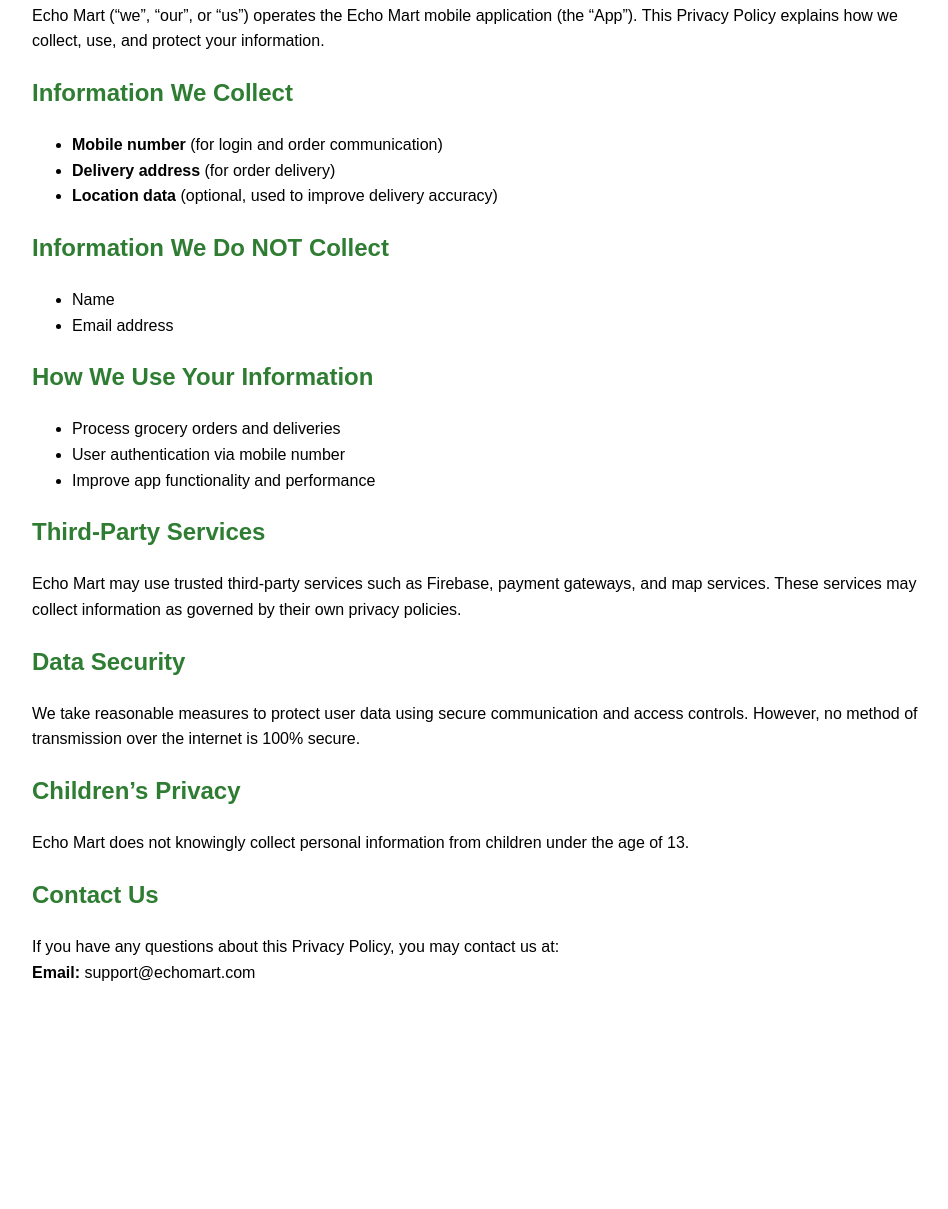
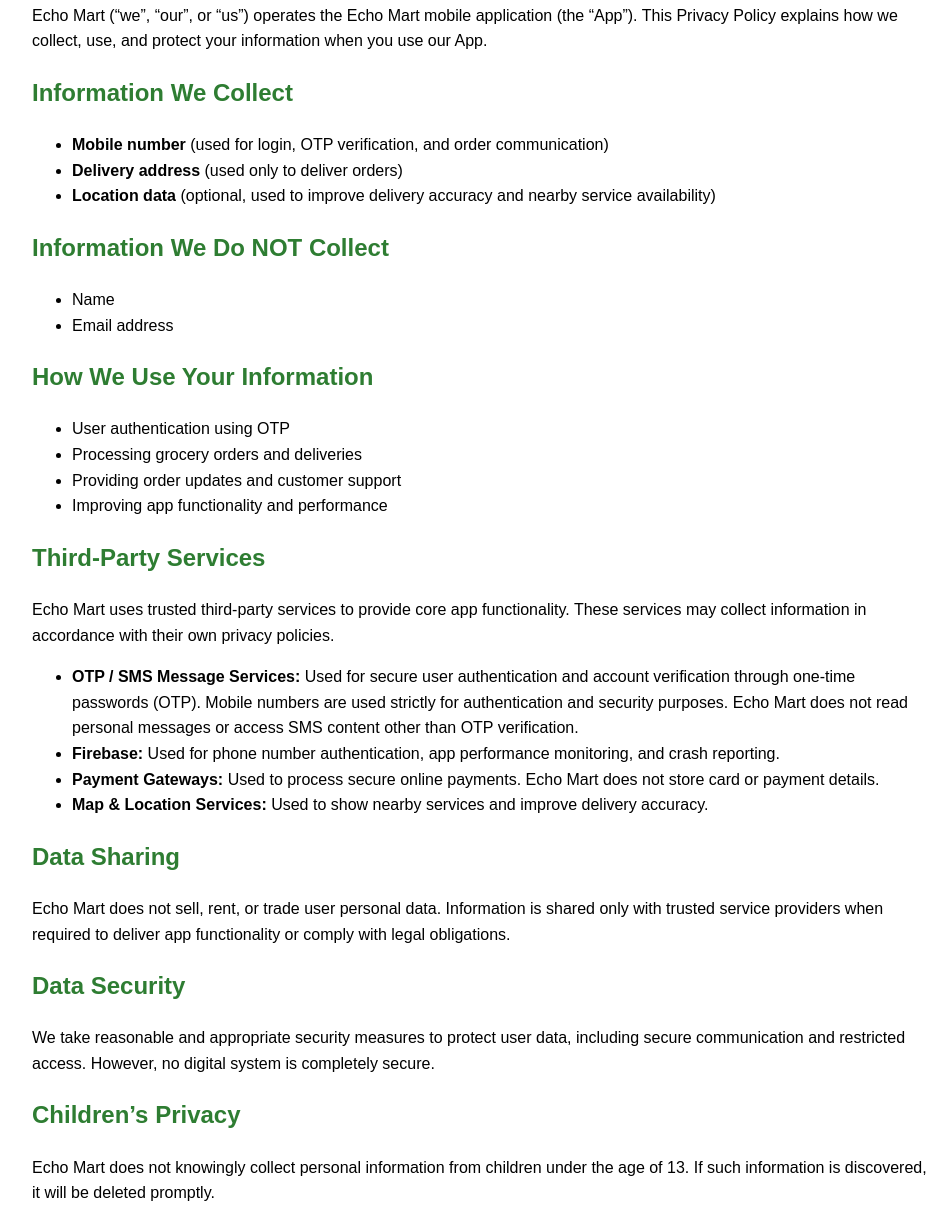
Before and after one commit to ddocksolutions/echo-mart-privacy-policy, a plain HTML site: page index.html in a window 1280 px wide. Shown: the part 153-1362 px from the top of the page, without its empty margins (158-1106 px from the left). Before the commit the page ends 1174 px from the top, so only its background shows below. Drawn offline with Linux system fonts and the light colour scheme.

Commit message:
Revise privacy policy for clarity and detail
Updated privacy policy to clarify data usage, third-party services, and user rights.

```diff
--- a/index.html
+++ b/index.html
@@ -23,14 +23,15 @@
 
 <p>
 Echo Mart (“we”, “our”, or “us”) operates the Echo Mart mobile application (the “App”).
-This Privacy Policy explains how we collect, use, and protect your information.
+This Privacy Policy explains how we collect, use, and protect your information when you
+use our App.
 </p>
 
 <h2>Information We Collect</h2>
 <ul>
-  <li><strong>Mobile number</strong> (for login and order communication)</li>
-  <li><strong>Delivery address</strong> (for order delivery)</li>
-  <li><strong>Location data</strong> (optional, used to improve delivery accuracy)</li>
+  <li><strong>Mobile number</strong> (used for login, OTP verification, and order communication)</li>
+  <li><strong>Delivery address</strong> (used only to deliver orders)</li>
+  <li><strong>Location data</strong> (optional, used to improve delivery accuracy and nearby service availability)</li>
 </ul>
 
 <h2>Information We Do NOT Collect</h2>
@@ -41,34 +42,77 @@
 
 <h2>How We Use Your Information</h2>
 <ul>
-  <li>Process grocery orders and deliveries</li>
-  <li>User authentication via mobile number</li>
-  <li>Improve app functionality and performance</li>
+  <li>User authentication using OTP</li>
+  <li>Processing grocery orders and deliveries</li>
+  <li>Providing order updates and customer support</li>
+  <li>Improving app functionality and performance</li>
 </ul>
 
 <h2>Third-Party Services</h2>
 <p>
-Echo Mart may use trusted third-party services such as Firebase, payment gateways,
-and map services. These services may collect information as governed by their own
-privacy policies.
+Echo Mart uses trusted third-party services to provide core app functionality.
+These services may collect information in accordance with their own privacy policies.
+</p>
+
+<ul>
+  <li>
+    <strong>OTP / SMS Message Services:</strong>
+    Used for secure user authentication and account verification through one-time passwords (OTP).
+    Mobile numbers are used strictly for authentication and security purposes.
+    Echo Mart does not read personal messages or access SMS content other than OTP verification.
+  </li>
+
+  <li>
+    <strong>Firebase:</strong>
+    Used for phone number authentication, app performance monitoring, and crash reporting.
+  </li>
+
+  <li>
+    <strong>Payment Gateways:</strong>
+    Used to process secure online payments. Echo Mart does not store card or payment details.
+  </li>
+
+  <li>
+    <strong>Map & Location Services:</strong>
+    Used to show nearby services and improve delivery accuracy.
+  </li>
+</ul>
+
+<h2>Data Sharing</h2>
+<p>
+Echo Mart does not sell, rent, or trade user personal data.
+Information is shared only with trusted service providers when required to
+deliver app functionality or comply with legal obligations.
 </p>
 
 <h2>Data Security</h2>
 <p>
-We take reasonable measures to protect user data using secure communication
-and access controls. However, no method of transmission over the internet is
-100% secure.
+We take reasonable and appropriate security measures to protect user data,
+including secure communication and restricted access. However, no digital
+system is completely secure.
 </p>
 
 <h2>Children’s Privacy</h2>
 <p>
 Echo Mart does not knowingly collect personal information from children under
-the age of 13.
+the age of 13. If such information is discovered, it will be deleted promptly.
+</p>
+
+<h2>Your Rights</h2>
+<p>
+You have the right to access, update, or request deletion of your account and
+associated data. You may contact us for any such requests.
+</p>
+
+<h2>Changes to This Privacy Policy</h2>
+<p>
+We may update this Privacy Policy from time to time. Any changes will be posted
+on this page with an updated revision date.
 </p>
 
 <h2>Contact Us</h2>
 <p>
-If you have any questions about this Privacy Policy, you may contact us at:<br>
+If you have any questions or concerns about this Privacy Policy, you may contact us at:<br>
 <strong>Email:</strong> support@echomart.com
 </p>
 
```
